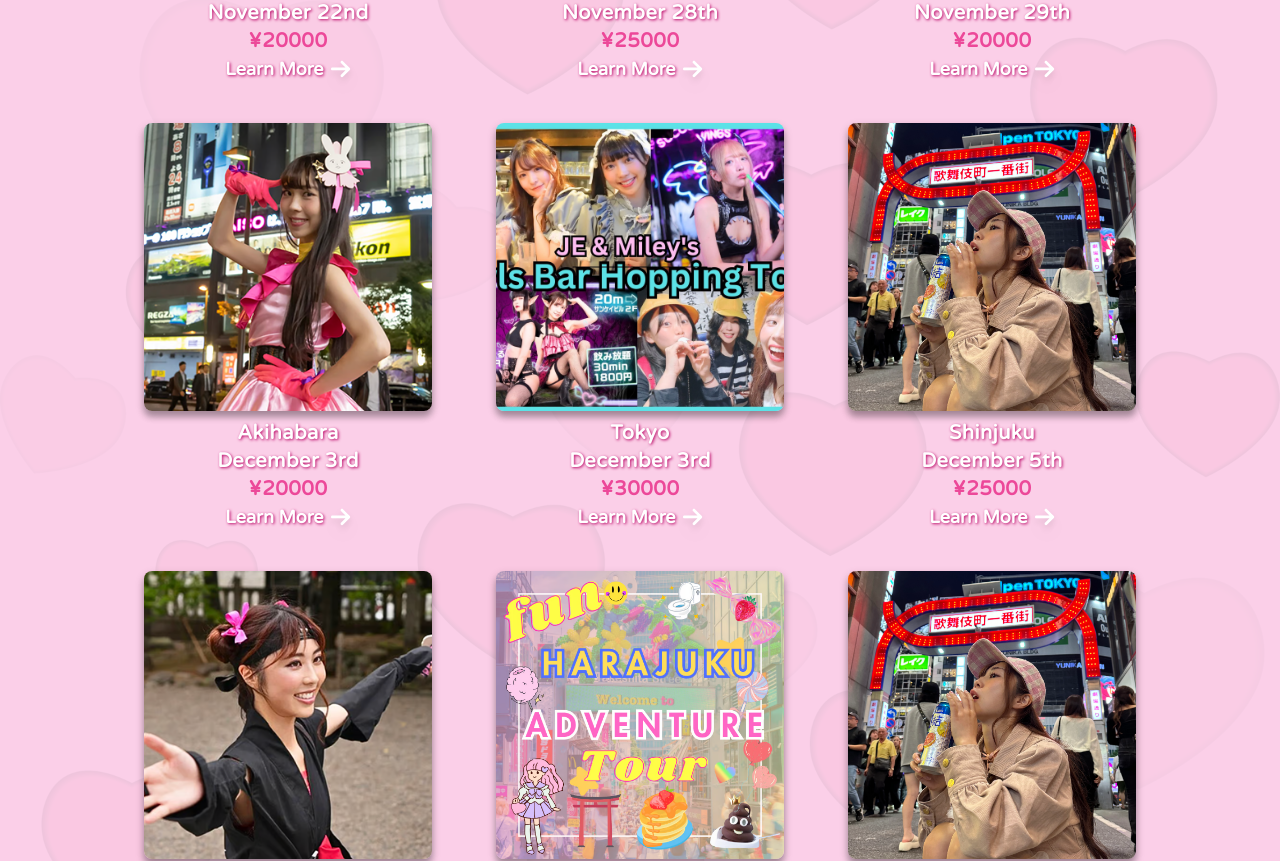
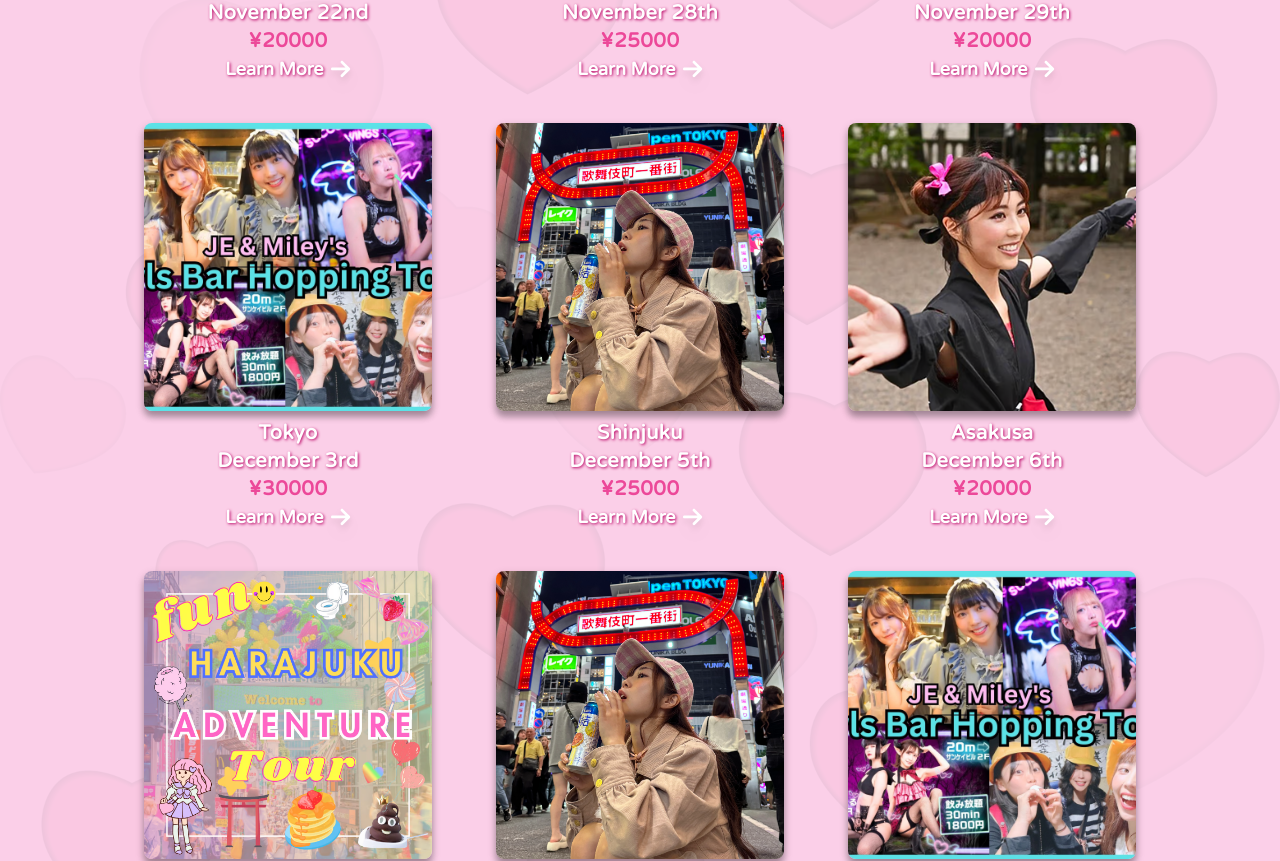
Before and after one commit to brandonrainey/smiley-tours, a Next.js app: page / in a window 1280 px wide. Shown: the part 2165-3026 px from the top of the page. Built offline with nearby package versions, Linux system fonts and the light colour scheme; no server answers; a web font is replaced by a local one; what tailwindcss-animated would draw is missing.

Commit message:
removed old swapped tours

```diff
--- a/components/TourSidebar.tsx
+++ b/components/TourSidebar.tsx
@@ -61,15 +61,6 @@ const tours = [
     tourLink: 'https://smileywalk.shop/items/66d411ee888a2e1b95e14eac',
   },
   {
-    tourArea: 'Akihabara',
-    tourDate: 'December 3rd',
-    tourImage: '/tours/akihabaraTour.webp',
-    tourId: 8,
-    tourPrice: 20000,
-    tourSpots: 4,
-    tourLink: 'https://smileywalk.shop/items/66d41fa14b15c01b1f9fac3a',
-  },
-  {
     tourArea: 'Tokyo',
     tourDate: 'December 3rd',
     tourImage: '/tours/barTour.webp',
@@ -113,15 +104,6 @@ const tours = [
     tourPrice: 25000,
     tourSpots: 4,
     tourLink: 'https://smileywalk.shop/items/6705204d712e6e08026be349',
-  },
-  {
-    tourArea: 'Akihabara',
-    tourDate: 'December 17th',
-    tourImage: '/tours/akihabaraTour.webp',
-    tourId: 13,
-    tourPrice: 20000,
-    tourSpots: 4,
-    tourLink: 'https://smileywalk.shop/items/6734ba9a24b8190210ece8f0',
   },
   {
     tourArea: 'Tokyo',
```
